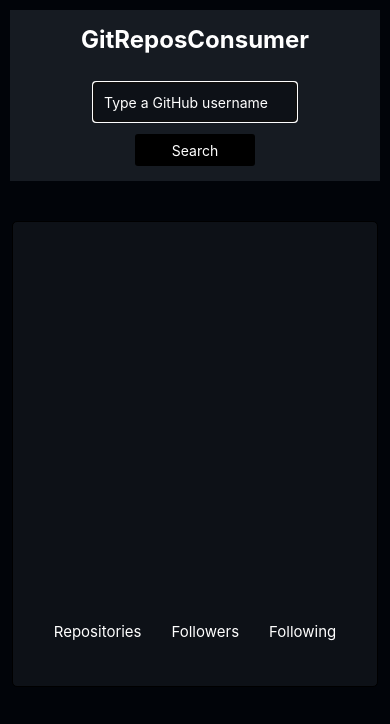
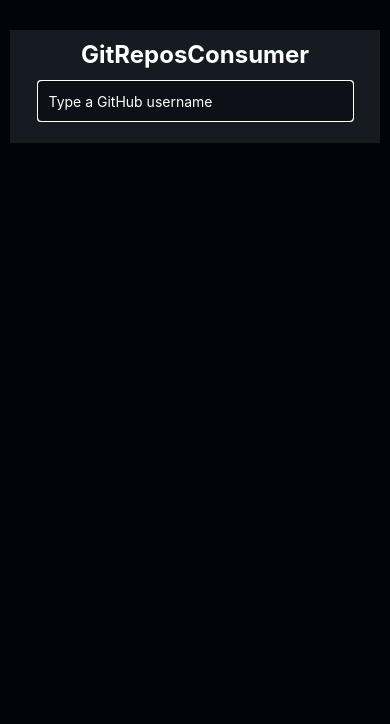
Before and after one commit to heldaolima/GitReposViewer, a React Native app: screen / in a window 390 px wide. Shown: the top 724 px of the page. Built offline with nearby package versions, Linux system fonts and the light colour scheme.

Commit message:
UserAndRepos component

```diff
--- a/src/HomePage/index.tsx
+++ b/src/HomePage/index.tsx
@@ -17,6 +17,7 @@
 
 import { styles } from './styles';
 import * as githubLogo from '../assets/githubLogo.png';
+import { UserAndRepos } from '../UserAndRepos';
 
 export interface Repository {
     id: string;
@@ -88,44 +89,21 @@
                         placeholderTextColor={"#fff"}
                         selectionColor={"#fff"}
                     />
-                    <TouchableOpacity style={styles.button} onPress={handleSubmit}>
-                        <Text style={styles.text}>Search</Text>
-                    </TouchableOpacity>
                 </View>
 
             </View>
-            <ScrollView
-                contentContainerStyle={{
-                            alignItems:'center',
-                            // justifyContent: 'center',
-                            marginTop: 10
-                        }}
-                >
+            <View style={{alignItems:'center', justifyContent:'center'}}>
                 {
                     isFetching ?
-                        <Text style={{color:'white'}}>Loading</Text>
-                            // <TailSpin
-                            //         height="80"
-                            //         width="80"
-                            //         color="#000"
-                            //         ariaLabel='tail-spin-loading'
-                            //         visible={true}
-                            //     />
-                            :
-                    <>
-                        <View style={styles.userContainer}>
-                            <UserContainer userInfo={userInfo} notFound={notFound}/>
-                        </View>
-                        <View style={styles.reposContainer}>
-                            <RepoList
-                                repoList={repoList}
-                                notFound={notFound}
-                            />
-                        </View>
-                    </>
+                        <Text style={{color: 'white'}}>Loading...</Text>
+                        :
+                        <UserAndRepos
+                            userInfo={userInfo}
+                            notFound={notFound}
+                            repoList={repoList}
+                        />
                 }
-            </ScrollView>
-
+            </View>
         </View>
   );
 }
--- a/src/HomePage/styles.ts
+++ b/src/HomePage/styles.ts
@@ -5,6 +5,7 @@
     container: {
         flex: 1,
         padding: 10,
+        marginTop: 20
         // alignItems: 'center',
         // overflow: 'scroll'
     },
@@ -18,7 +19,7 @@
         width: '100%',
         overflow: 'visible',
         backgroundColor: '#161B22',
-        padding: 15
+        padding: 10
     },
     title: {
         fontWeight: "bold",
@@ -28,8 +29,7 @@
     inputContainer: {
         justifyContent: 'center',
         alignItems: 'center',
-        paddingTop: 16,
-        width: '60%',
+        width: '90%',
         color: '#fff',
     },
     textInput: {
@@ -40,28 +40,6 @@
         padding: 10,
         borderRadius: 3,
         backgroundColor: '#0D1117',
-        color: '#fff'
+        color: 'white'
     },
-    button: {
-        height: 32,
-        width: 120,
-        padding: 5,
-        backgroundColor: "#000",
-        justifyContent: 'center',
-        alignItems: 'center',
-        borderRadius: 3
-    },
-    userContainer: {
-        marginTop: 30,
-        borderWidth: 1,
-        borderColor: 'black',
-        padding: 30,
-        position: 'relative',
-        width:'99%',
-        borderRadius: 5,
-        backgroundColor: globalStyle.colors.backgroundSecondary,
-    },
-    reposContainer: {
-
-    }
 });
--- a/src/RepoList/index.tsx
+++ b/src/RepoList/index.tsx
@@ -33,7 +33,7 @@
   return notFound ? null :
 
   (
-      <View style={styles.flatListContainer}>
+      // <View style={styles.flatListContainer}>
         <FlatList
           // contentContainerStyle={{alignItems:'center', justifyContent:'space-around'}}
           data={repoList}
@@ -41,7 +41,7 @@
           renderItem={({item}) => renderItem(item)}
 
           />
-      </View>
+      // </View>
   );
 
 
--- a/src/RepoList/styles.ts
+++ b/src/RepoList/styles.ts
@@ -11,8 +11,8 @@
     padding: 16,
     borderWidth: 1,
     width: '100%',
-    overflow: 'visible',
-    borderRadius: 6,
+    // overflow: 'visible',
+    borderRadius: 10,
     borderColor: '#30363d',
     backgroundColor: '#0D1117'
     // overflow: 'scroll'
--- /dev/null
+++ b/src/UserAndRepos/index.tsx
@@ -0,0 +1,33 @@
+import { View, Text, ScrollView} from "react-native";
+import { Repository, UserInfo } from "../HomePage";
+import { RepoList } from "../RepoList";
+import { UserContainer } from "../UserContainer";
+import { styles } from "./styles";
+
+interface Props {
+    userInfo: UserInfo | null;
+    notFound: boolean;
+    repoList: Repository[];
+}
+
+export function UserAndRepos({userInfo, notFound, repoList}:Props) {
+    if (notFound)
+        return (
+            <View style={styles.notFoundContainer}>
+                <Text style={styles.notFoundText}>User not found</Text>
+            </View>
+        )
+
+    if (!userInfo) return null;
+
+    return (
+        <ScrollView>
+            <View style={styles.userContainer}>
+                <UserContainer userInfo={userInfo} />
+            </View>
+            <View style={styles.reposContainer}>
+                <RepoList repoList={repoList} notFound={notFound}/>
+            </View>
+        </ScrollView>
+    )
+}
--- /dev/null
+++ b/src/UserAndRepos/styles.ts
@@ -0,0 +1,28 @@
+import { StyleSheet} from "react-native";
+import { globalStyle } from "../utils/globalStyle";
+
+export const styles = StyleSheet.create({
+    notFoundContainer: {
+        alignItems: 'center',
+        justifyContent: 'center',
+        marginTop: 40
+    },
+    notFoundText: {
+        fontSize: 20,
+        fontWeight: 'bold',
+        color: 'white',
+    },
+
+    userContainer: {
+        marginTop: 25,
+        borderWidth: 1,
+        borderColor: 'black',
+        padding: 30,
+        position: 'relative',
+        width:'99%',
+        borderRadius: 15,
+        backgroundColor: globalStyle.colors.backgroundSecondary,
+    },
+
+    reposContainer: {}
+})
--- a/src/UserContainer/index.tsx
+++ b/src/UserContainer/index.tsx
@@ -5,24 +5,10 @@
 
 interface Props {
     userInfo: UserInfo | null;
-    notFound: boolean;
 }
 
-// export interface UserInfo {
-//   login: string;
-//   avatar_url: string;
-//   name: string;
-//   public_repos: string;
-//   followers: string;
-//   following: string;
-// }
-
-export function UserContainer({userInfo, notFound}:Props) {
-    if (notFound) {
-        return <Text>User not Found</Text>
-    }
-
-    else return (
+export function UserContainer({userInfo}:Props) {
+    return (
         <View style={styles.container}>
             <Image source={{uri: userInfo?.avatar_url}} style={styles.image} />
             <Text style={styles.title}>{userInfo?.login}</Text>
--- a/src/UserContainer/styles.ts
+++ b/src/UserContainer/styles.ts
@@ -5,7 +5,7 @@
         alignItems: "center",
     },
     title: {
-        fontSize: 40,
+        fontSize: 35,
         fontWeight: 'bold',
         color: '#fff',
     },
@@ -23,12 +23,13 @@
     },
     numbersContainer: {
         flexDirection: 'row',
-        marginTop: 30,
+        marginTop: 15,
     },
     numberContainer: {
         flexDirection: 'column',
         alignItems: 'center',
-        margin: 15
+        margin: 15,
+        marginBottom: 5
     },
     numberKey: {
         fontSize: 15,
```
